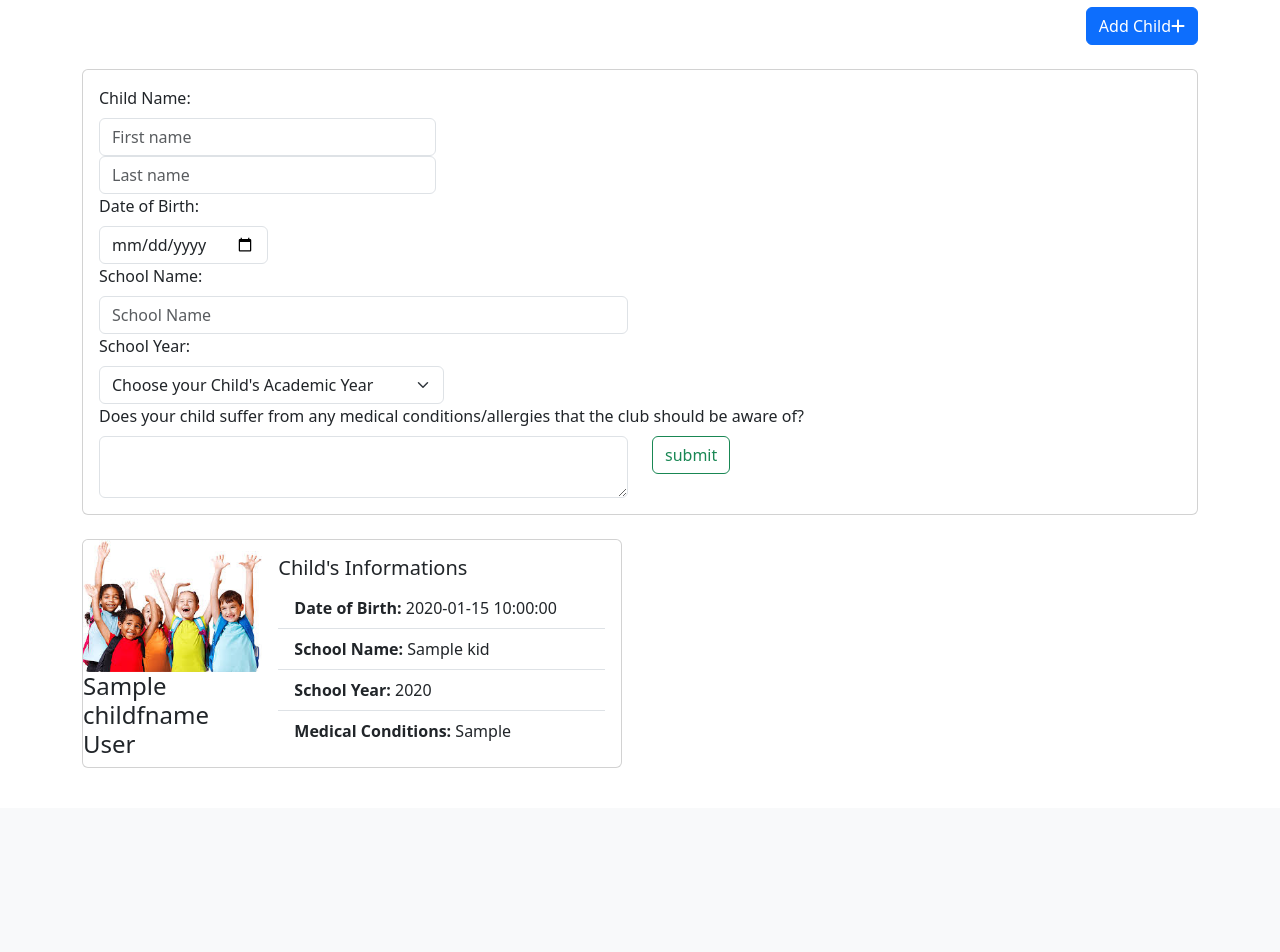
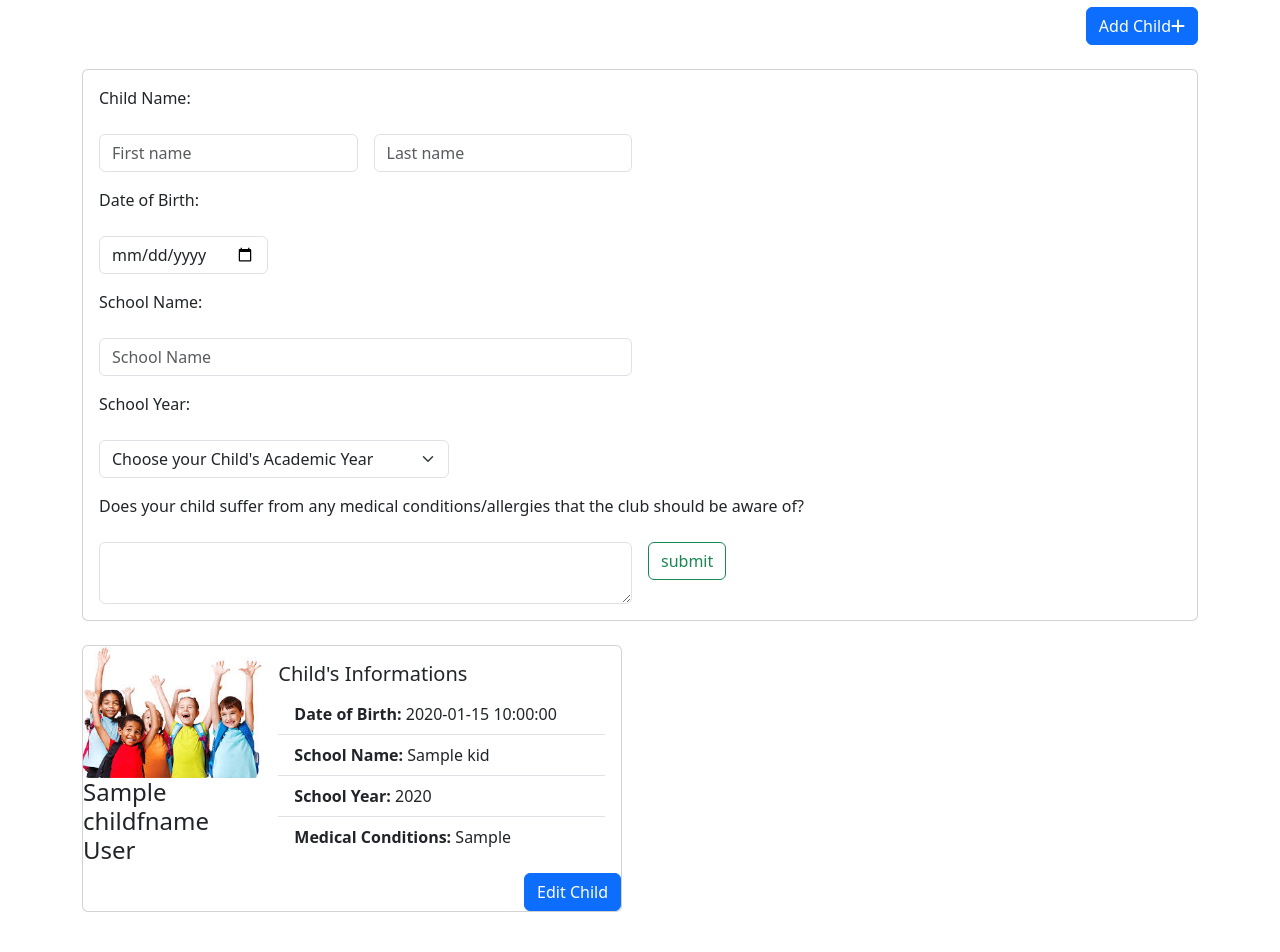
Before and after one commit to Jawahir01/Sparkling-Minds, a Flask app: page /add_child in a window 1280 px wide, after a click on "Add Child". Shown: the part 113-1065 px from the top of the page. Before the commit the page ends 881 px from the top, so only its background shows below. Run offline with Flask 3, Linux system fonts and the light colour scheme; the visitor is signed in with stand-in values (Sample User, id 1); a database or web service that is not in the repository returns one stand-in record (values such as "Sample title"); some libraries are stand-ins or nearby versions.

Commit message:
Adding Edit Child button

```diff
--- a/templates/profile.html
+++ b/templates/profile.html
@@ -27,17 +27,17 @@
     <div class="col">
         <div class="collapse" id="collapseExample">
             <form class="card card-body" method="POST" action="{{ url_for('add_child')}}">
-                <div class="row">
-                    <div class="row">
-                        <div class="col-4">
+                <div class="row g-3">
                     <label for="child_name" class="form-label">Child Name: </label>
+                    <div class="col-3">
                         <input type="text" id="childfname" name="childfname" class="form-control validate"
                             placeholder="First name" aria-label="First name" minlength="3"
                             maxlength="15" pattern="^[A-Za-z]{1,15}$" required>
+                    </div>
+                    <div class="col-3">
                         <input type="text" id="childlname" name="childlname" class="form-control validate"
                             placeholder="Last name" aria-label="Last name" minlength="3"
                             maxlength="15" pattern="^[A-Za-z]{1,15}$" required>
-                        </div>
                     </div>
                     <label for="date_of_birth" class="form-label">Date of Birth: </label>
                     <div class="col-auto">
@@ -107,8 +107,83 @@
                     </div>
                 </div>
             </div>
+            <!-- Edit Button /trigger modal/ -->
+            <div class="row ">
+                <div class="col d-grid gap-2 d-md-flex justify-content-md-end">
+                    <a href="" class="btn btn-primary lighten-1 " role="button" data-bs-toggle="modal"
+                        data-bs-target="#staticBackdrop"> Edit Child</a>
+
+                                 </div>
+            </div>
         </div>
             <br>
+
+            <!-- Edit Form Modal -->
+        <div class="modal fade" id="staticBackdrop" data-bs-backdrop="static" data-bs-keyboard="false" tabindex="-1" aria-labelledby="staticBackdropLabel" aria-hidden="true">
+            <div class="modal-dialog modal-dialog-scrollable">
+                <div class="modal-content">
+                    <div class="modal-header">
+                        <h1 class="modal-title fs-5" id="staticBackdropLabel">Edit Child Details</h1>
+                        <button type="button" class="btn-close" data-bs-dismiss="modal" aria-label="Close"></button>
+                    </div>
+                    <div class="modal-body">
+                        <form class="" action="">
+                                <div class="row g-3">
+                                    <label for="child_name" class="form-label">Child Name: </label>
+                                    <div class="col-3">
+                                        <input type="text" id="childfname" name="childfname" class="form-control validate"
+                                            placeholder="First name" aria-label="First name" minlength="3"
+                                            maxlength="15" pattern="^[A-Za-z]{1,15}$" required>
+                                    </div>
+                                    <div class="col-3">
+                                        <input type="text" id="childlname" name="childlname" class="form-control validate"
+                                            placeholder="Last name" aria-label="Last name" minlength="3"
+                                            maxlength="15" pattern="^[A-Za-z]{1,15}$" required>
+                                    </div>
+                                    <label for="date_of_birth" class="form-label">Date of Birth: </label>
+                                    <div class="col-auto">
+                                        <input type="date" id="date_of_birth" name="date_of_birth" class="form-control"
+                                            placeholder="DD/MM/YYYY" aria-label="date-of-birth" class="validate" required>
+                                    </div>
+                                    <label for="school_name" class="form-label">School Name: </label>
+                                    <div class="col-6">
+                                        <input type="text" id="school_name" name="school_name" class="form-control"
+                                            placeholder="School Name" aria-label="School Name" class="validate" required>
+                                    </div>
+                                    <label for="school_year" class="form-label">School Year: </label>
+                                    <div class="col-4">
+                                        <select class="form-select" id="school_year" name="school_year"
+                                            aria-label="Default select example" class="validate" required>
+                                            <option selected>Choose your Child's Academic Year</option>
+                                            <option value="1">Year 1</option>
+                                            <option value="2">Year 2</option>
+                                            <option value="3">Year 3</option>
+                                            <option value="4">Year 4</option>
+                                            <option value="5">Year 5</option>
+                                            <option value="6">Year 6</option>
+                                            <option value="7">Year 7</option>
+                                            <option value="8">Year 8</option>
+                                            <option value="9">Year 9</option>
+                                        </select>
+                                    </div>
+                                    <label for="child_med_conditions" class="form-label" >
+                                        Does your child suffer from any medical conditions/allergies that the club
+                                        should be aware of? </label>
+                                    <div class="col">
+                                        <textarea id="child_med_conditions" name="child_med_conditions"
+                                        class="form-control" placeholder="Please explain here" aria-label="With textarea"
+                                        class="validate" required> </textarea>
+                                    </div>
+                                </div>
+                        </form>
+                    </div><div class="modal-footer">
+                        <button type="button" class="btn btn-secondary" data-bs-dismiss="modal">Close</button>
+                        <button type="button" class="btn btn-primary">Save Changes</button>
+                    </div>
+                </div>
+            </div>
+        </div>
+
     {% endfor %}
 
 
```
Lines whose indentation alone changed are shown as unchanged.
